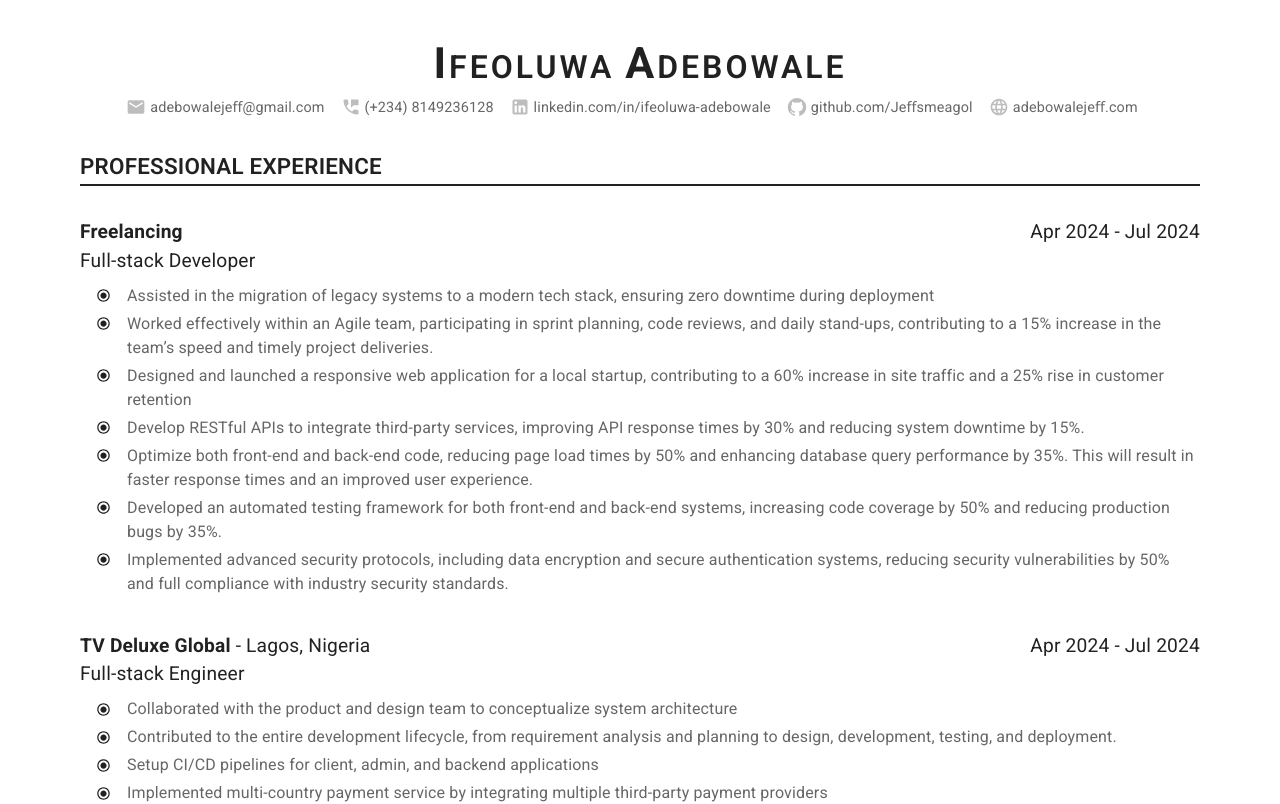
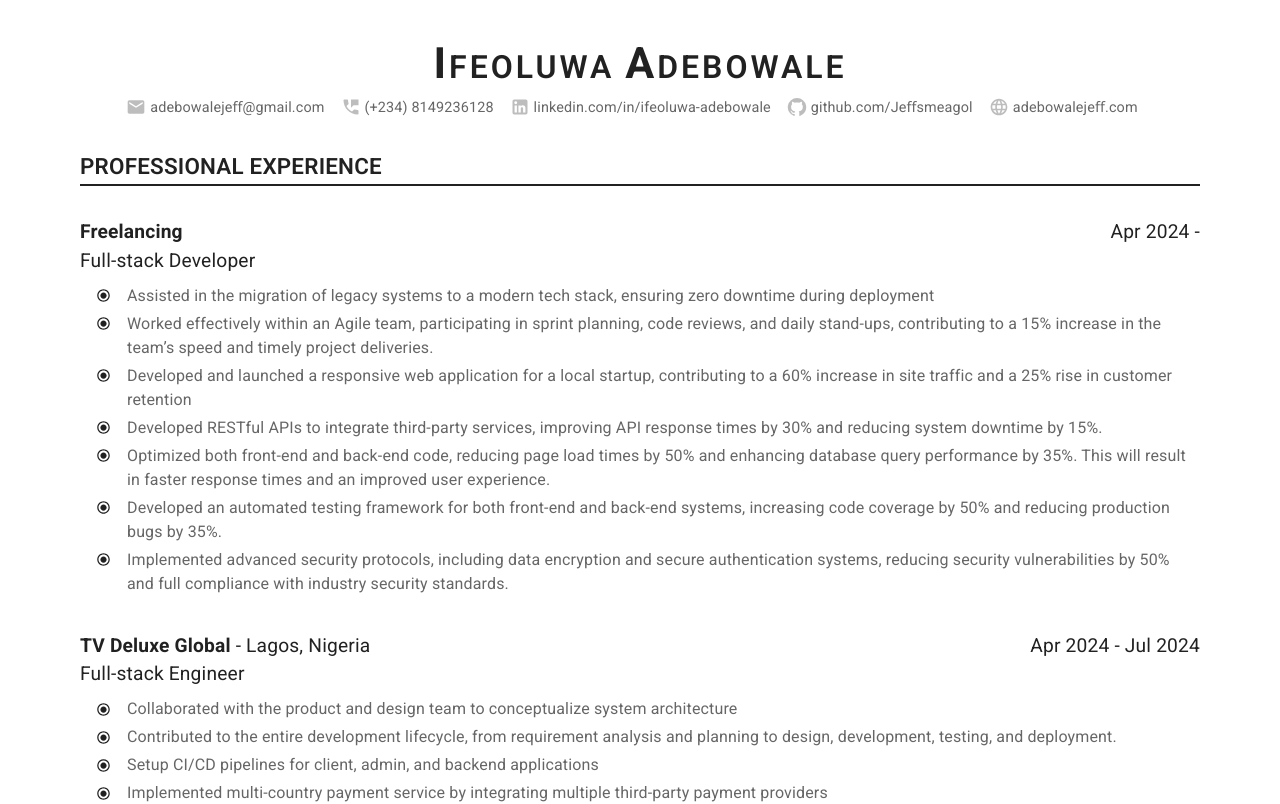
Before and after one commit to Jeffsmeagol/my-resume, a React (Vite) app: page / in a window 1280 px wide. Shown: the top 804 px of the page. Built offline with nearby package versions, Linux system fonts and the light colour scheme.

Commit message:
edit some words in the 2025 revised

```diff
--- a/src/App.jsx
+++ b/src/App.jsx
@@ -33,6 +33,7 @@ const skills = [
   "Kubernetes",
   "Git",
   "Bash",
+  "Python"
 ];
 
 const expFS = [
@@ -63,9 +64,9 @@ const expTV = [
 const expFR = [
   "Assisted in the migration of legacy systems to a modern tech stack, ensuring zero downtime during deployment",
   "Worked effectively within an Agile team, participating in sprint planning, code reviews, and daily stand-ups, contributing to a 15% increase in the team’s speed and timely project deliveries.",
-  "Designed and launched a responsive web application for a local startup, contributing to a 60% increase in site traffic and a 25% rise in customer retention",
-  "Develop RESTful APIs to integrate third-party services, improving API response times by 30% and reducing system downtime by 15%.",
-  "Optimize both front-end and back-end code, reducing page load times by 50% and enhancing database query performance by 35%. This will result in faster response times and an improved user experience.",
+  "Developed and launched a responsive web application for a local startup, contributing to a 60% increase in site traffic and a 25% rise in customer retention",
+  "Developed RESTful APIs to integrate third-party services, improving API response times by 30% and reducing system downtime by 15%.",
+  "Optimized both front-end and back-end code, reducing page load times by 50% and enhancing database query performance by 35%. This will result in faster response times and an improved user experience.",
   "Developed an automated testing framework for both front-end and back-end systems, increasing code coverage by 50% and reducing production bugs by 35%.",
   "Implemented advanced security protocols, including data encryption and secure authentication systems, reducing security vulnerabilities by 50% and full compliance with industry security standards.",
 ];
@@ -139,7 +140,7 @@ export default function App() {
           <Typography fontSize="1.2rem">
             <span style={{ fontWeight: 900 }}>Freelancing</span>
           </Typography>
-          <Typography fontSize="1.2rem">Apr 2024 - Jul 2024</Typography>
+          <Typography fontSize="1.2rem">Apr 2024 - </Typography>
         </Stack>
         <Typography fontSize="1.2rem">Full-stack Developer</Typography>
 
```
